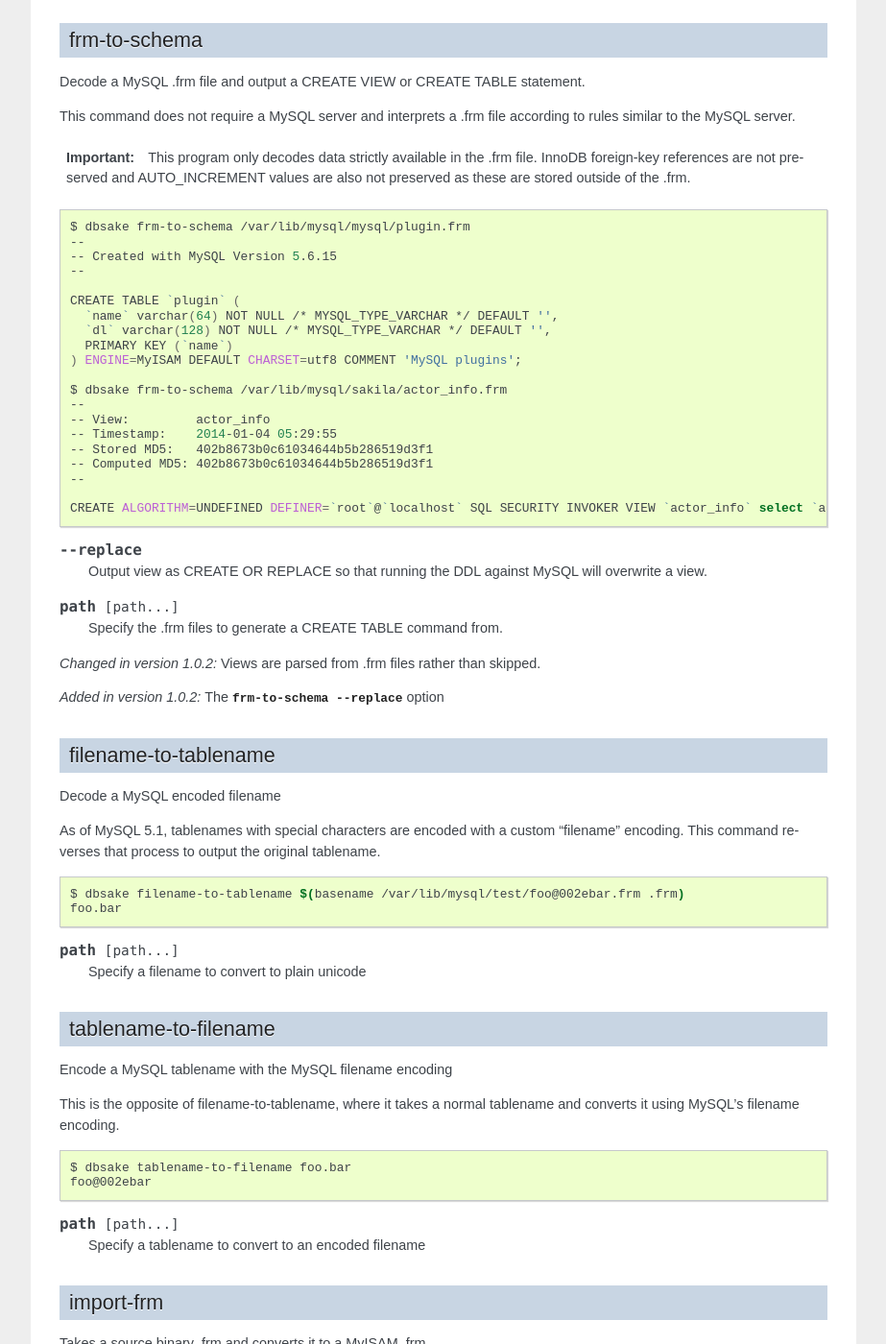
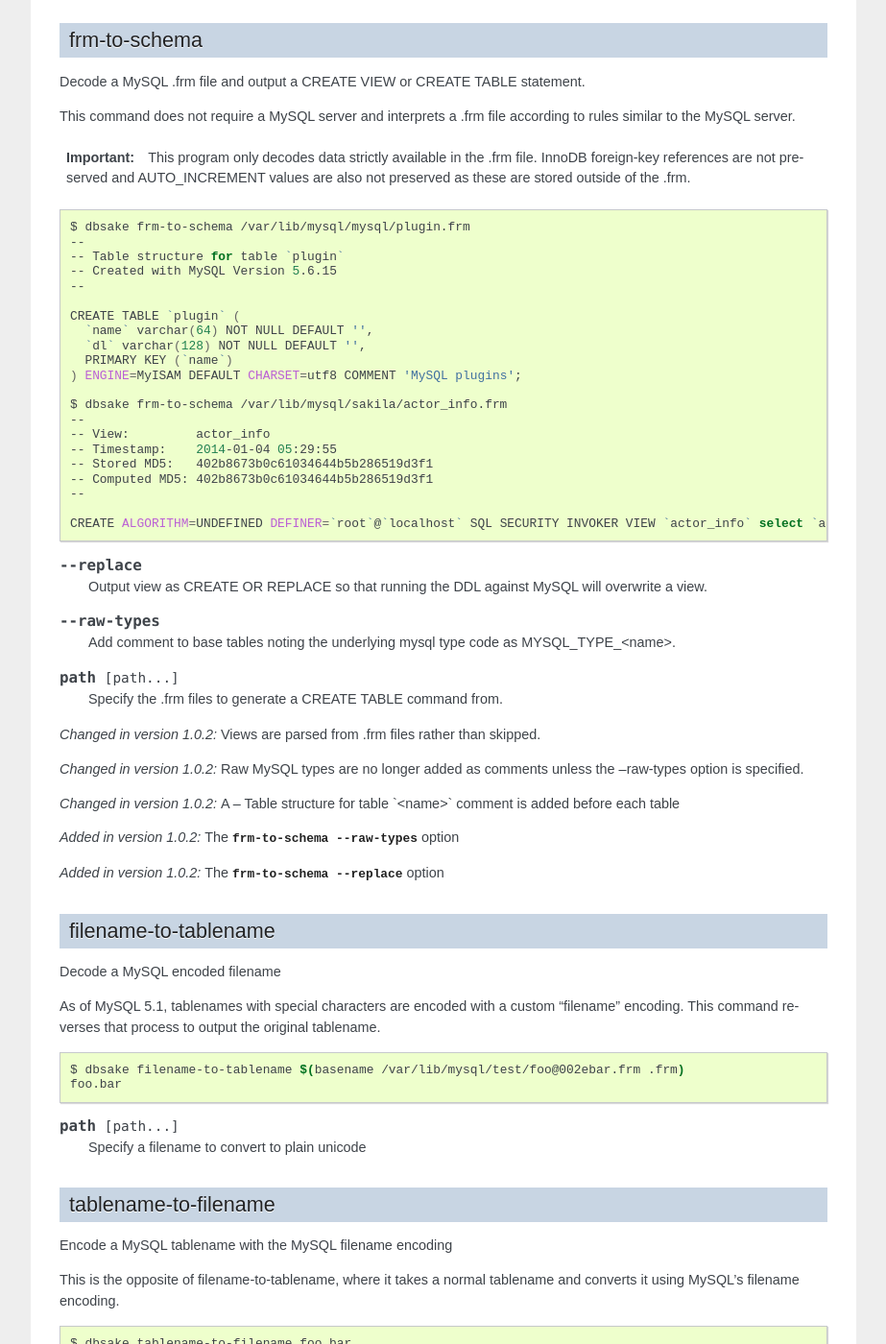
Before and after one commit to abg/dbsake, a Sphinx documentation site: the page built from docs/subcommands.rst, in a window 1280 px wide and 1400 px high, scrolled down 2679 px. Shown: the whole window at 96% size, without its empty margins (198-1121 px from the left). Built offline with Sphinx 7.4.7, drawn with Linux system fonts in a browser that asks for light colours.

Commit message:
cleanup documentation for frm-to-schema
- document --raw-types option
- document "-- Table structure for `table`" addition

```diff
--- a/docs/subcommands.rst
+++ b/docs/subcommands.rst
@@ -200,14 +200,16 @@ according to rules similar to the MySQL server.
 
 .. code-block:: bash
 
+
    $ dbsake frm-to-schema /var/lib/mysql/mysql/plugin.frm
    --
+   -- Table structure for table `plugin`
    -- Created with MySQL Version 5.6.15
    --
 
    CREATE TABLE `plugin` (
-     `name` varchar(64) NOT NULL /* MYSQL_TYPE_VARCHAR */ DEFAULT '',
-     `dl` varchar(128) NOT NULL /* MYSQL_TYPE_VARCHAR */ DEFAULT '',
+     `name` varchar(64) NOT NULL DEFAULT '',
+     `dl` varchar(128) NOT NULL DEFAULT '',
      PRIMARY KEY (`name`)
    ) ENGINE=MyISAM DEFAULT CHARSET=utf8 COMMENT 'MySQL plugins';
 
@@ -229,12 +231,27 @@ according to rules similar to the MySQL server.
    Output view as CREATE OR REPLACE so that running the DDL against MySQL will
    overwrite a view.
 
+.. option:: --raw-types
+
+   Add comment to base tables noting the underlying mysql type code
+   as MYSQL_TYPE_<name>.
+
 .. option:: path [path...]
 
    Specify the .frm files to generate a CREATE TABLE command from.
 
 .. versionchanged:: 1.0.2
    Views are parsed from .frm files rather than skipped.
+
+.. versionchanged:: 1.0.2
+   Raw MySQL types are no longer added as comments unless the --raw-types
+   option is specified.
+
+.. versionchanged:: 1.0.2
+   A -- Table structure for table \`<name>\` comment is added before each table
+
+.. versionadded:: 1.0.2
+   The :option:`frm-to-schema --raw-types` option
 
 .. versionadded:: 1.0.2
    The :option:`frm-to-schema --replace` option
```
